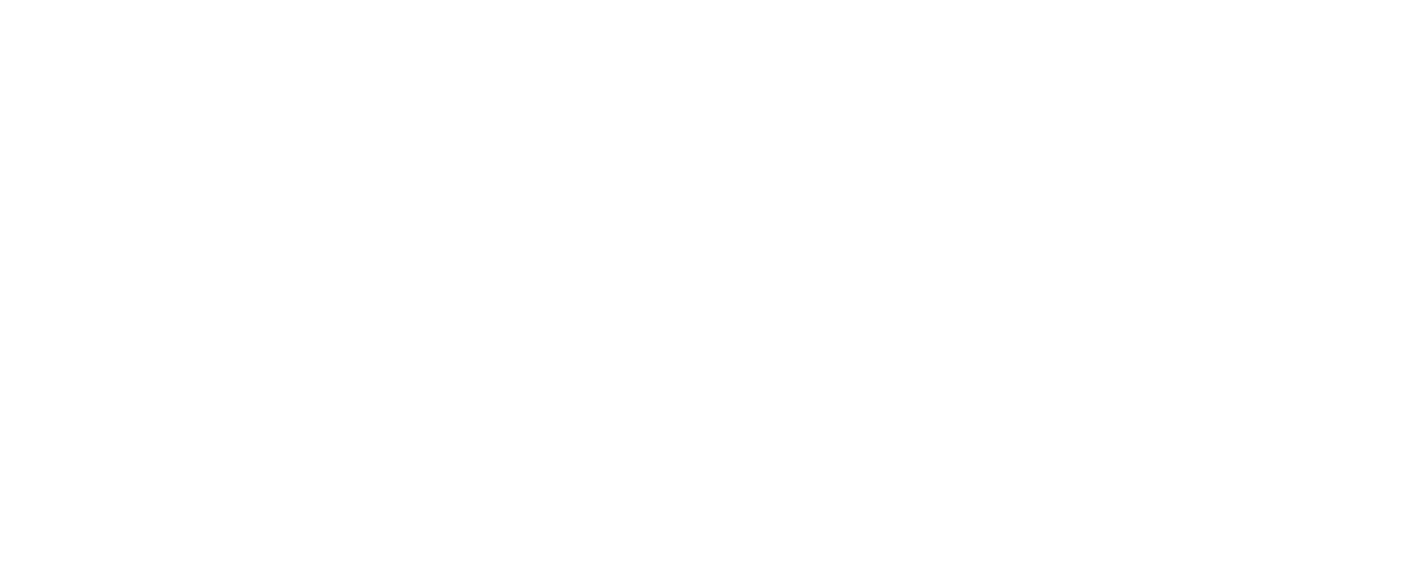
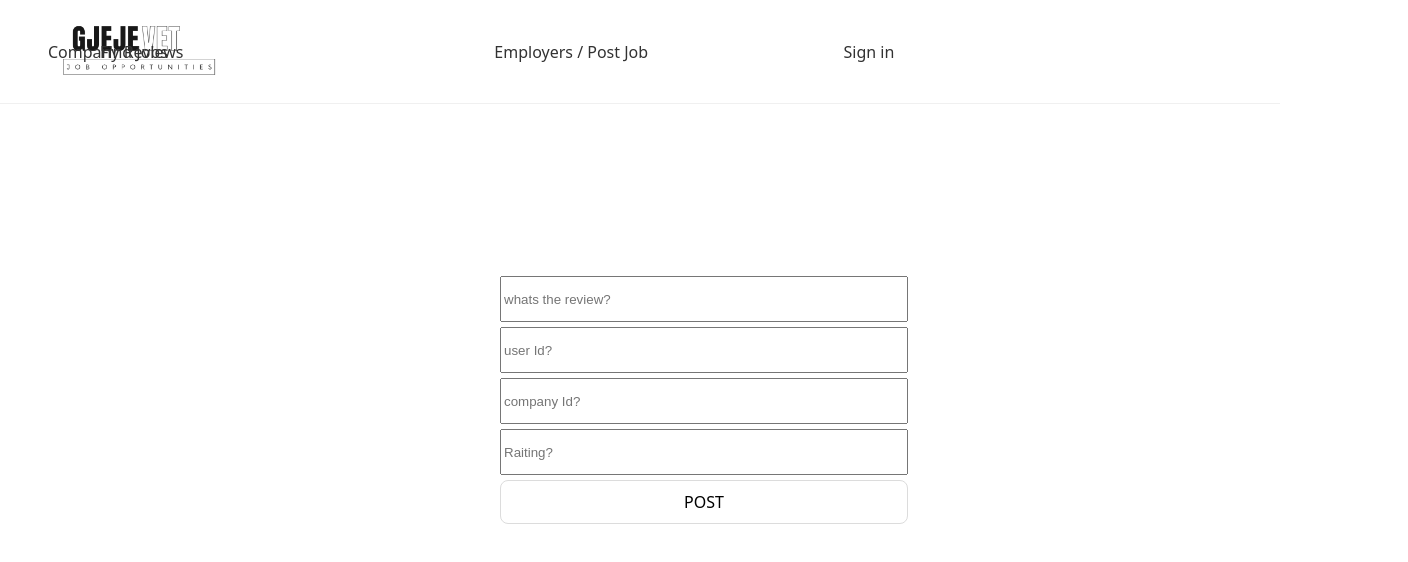
Before and after one commit to donaldmema/hoxton-node-project-frontend, a React (Vite) app: page /postreview in a window 1280 px wide. Before the commit this address had no page. Shown: the top 562 px of the page, 1408 px wide, since content can reach past the window. Built offline with nearby package versions, Linux system fonts and the light colour scheme; no server answers.

Commit message:
Finished Create a Review

```diff
--- a/src/App.tsx
+++ b/src/App.tsx
@@ -5,6 +5,7 @@
 import { CompanyReviews } from "./pages/CompanyReviews";
 import { Employers } from "./pages/Employers";
 import { FindJobs } from "./pages/FindJobs";
+import { PostReviews } from "./pages/PostReviews";
 import { SignInPage } from "./pages/SignInPage";
 
 function App() {
@@ -17,6 +18,7 @@
         <Route path="/companyreviews" element={<CompanyReviews />} />
         <Route path="/employers" element={<Employers />} />
         <Route path="/signin" element={<SignInPage />} />
+        <Route path="/postreview/" element={<PostReviews />} />
       </Routes>
     </div>
   );
--- a/src/pages/CompanyDetails.css
+++ b/src/pages/CompanyDetails.css
@@ -49,6 +49,7 @@
 }
 .review-btn:hover{
     background-color: #2557a7;
+    color: white;
 }
 .website{
     color:#2557a7 ;
--- a/src/pages/CompanyDetails.tsx
+++ b/src/pages/CompanyDetails.tsx
@@ -1,5 +1,5 @@
 import { useEffect, useState } from "react";
-import { useParams } from "react-router-dom";
+import { Link, useParams } from "react-router-dom";
 import { JobFeed } from "../components/JobFeed";
 import { NavBarFindJobs } from "../components/NavBarFindJobs";
 import "./CompanyDetails.css";
@@ -45,7 +45,7 @@
             </div>
             <div className="follow-review-btn">
             <button className="follow-btn">Follow</button>
-            <button className="review-btn">Write a review</button>
+            <Link to={"/postreview/"}><button className="review-btn">Write a review</button></Link>
             </div>
             </div>
             <p className="address"><i>{company.address}</i></p>
--- /dev/null
+++ b/src/pages/PostReview.css
@@ -0,0 +1,21 @@
+.post-review{
+    display: grid;
+    gap:5px;
+    margin:0 500px;
+}
+.post-review input{
+    width: 400px;
+    height: 40px;
+}
+.review-btn{
+    background-color: white;
+    border: thin solid gainsboro;
+}
+.review-btn:hover{
+    background-color: #2557a7;
+    color: white;
+}
+.raiting-input{
+    display: grid;
+    grid-auto-flow: column;
+}
--- /dev/null
+++ b/src/pages/PostReviews.tsx
@@ -0,0 +1,91 @@
+import { useEffect, useState } from "react";
+import { useParams } from "react-router-dom";
+import { NavBarFindJobs } from "../components/NavBarFindJobs";
+import "./PostReview.css";
+
+type Company = {
+    id:number,
+    name:string,
+    imageURL: string,
+    rating: number,
+    about:string,
+    address: string,
+    email : string,
+    website :string,
+    reviews: []
+    jobs: []
+    };
+
+type Reviews =
+{
+  id:number
+  companyId:number
+  userId:number
+  rating:number
+  content:string
+}
+export function PostReviews(){
+    const [companies, setCompanies] = useState<Company[]>([]);
+   useEffect(() => {
+    fetch(`http://localhost:3005/companies`)
+      .then((resp) => resp.json())
+      .then((companiesFromServer) => setCompanies(companiesFromServer));
+  }, []);
+
+    return(
+        <>
+        <NavBarFindJobs />
+        <form className="post-review"
+        onSubmit={(event) => {
+
+          event.preventDefault();
+          let newReview = {
+            content: event.target.content.value,
+            rating:Number(event.target.rating.value),
+            companyId:Number(event.target.companyId.value),
+            userId:Number(event.target.userId.value)
+          }
+          fetch("http://localhost:3005/reviews",{
+            method: 'POST',
+            headers: {
+              'Content-Type': 'application/json'
+            },
+            body: JSON.stringify(newReview)
+          }).then(()=>{
+            fetch("http://localhost:3005/companies")
+      .then((resp) => resp.json())
+      .then((companiesFromServer) => setCompanies(companiesFromServer));
+          })
+
+        }}
+      >
+        <input
+          type="text"
+          name="content"
+          id="text"
+          placeholder="whats the review?"
+          required
+        ></input>
+        <input
+          type="number"
+          name="userId"
+          id="movieId"
+          placeholder="user Id?"
+        ></input>
+        <input
+          type="number"
+          name="companyId"
+          id="companyId"
+          placeholder="company Id?"
+        ></input>
+        <input
+          type="number"
+          name="rating"
+          id="rating"
+          placeholder="Raiting?"
+        ></input>
+        <button className="review-btn">POST</button>
+      </form>
+        </>
+    )
+}
```
